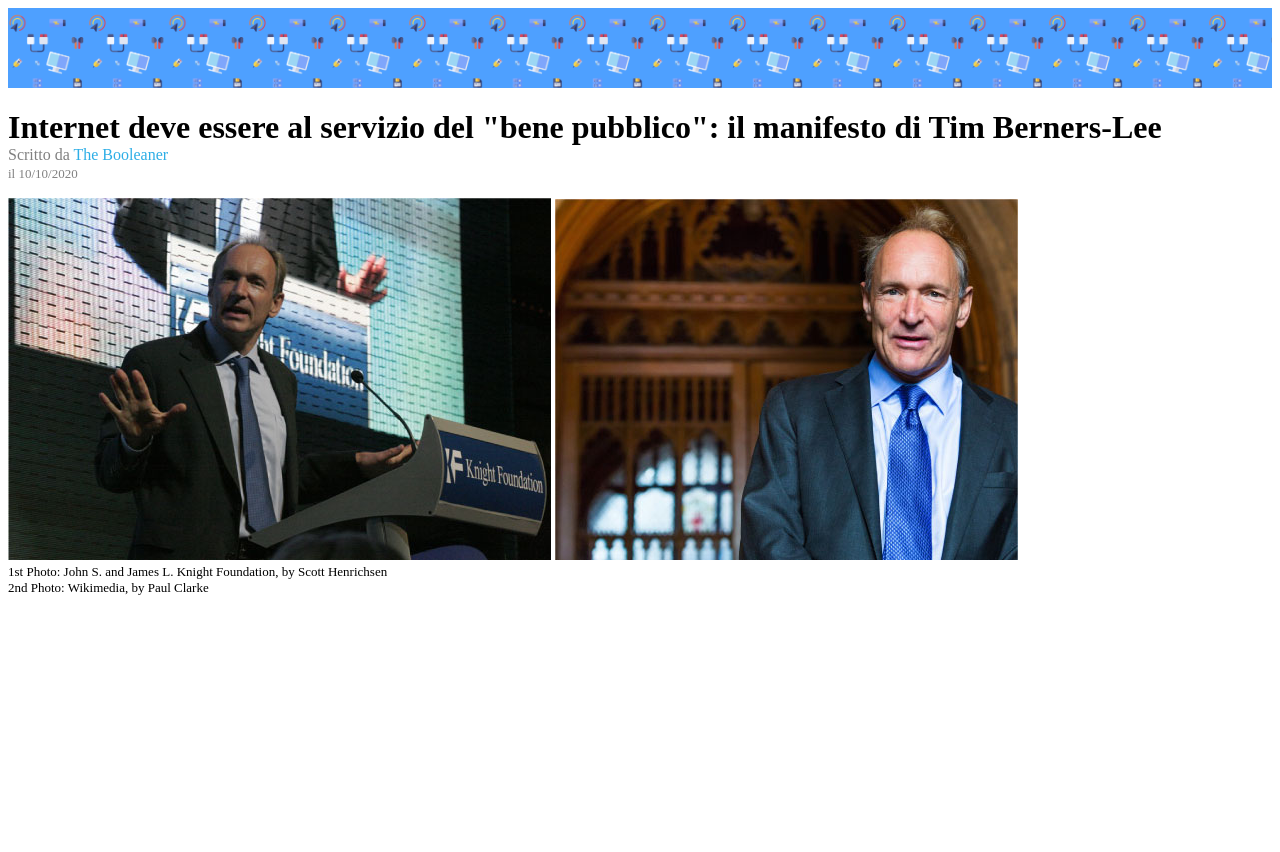
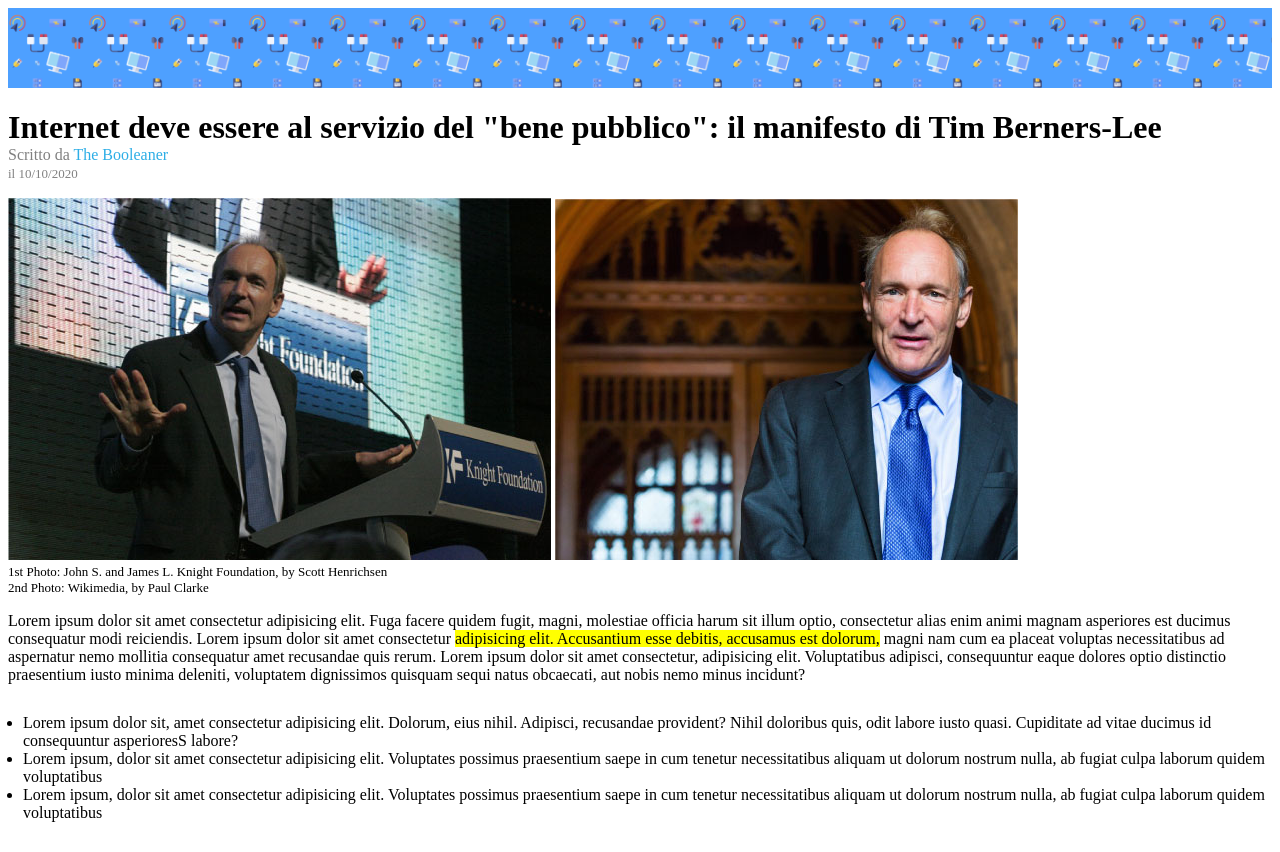
Before and after one commit to gianmarcocilia/html-css-booleaner, a plain HTML site: page index.html in a window 1280 px wide. Before the commit the page ends 800 px from the top, so only its background shows below. Drawn offline with Linux system fonts and the light colour scheme.

Commit message:
add: unordered list

```diff
--- a/css/style.css
+++ b/css/style.css
@@ -14,7 +14,6 @@
     margin-bottom: 0;
 }
 
-
 .writer {
     margin-top: 0;
     color: rgb(128 128 128);;
@@ -28,3 +27,13 @@
     margin-top: 0;
     font-size: small;
 }
+
+.color-paragraph{
+    background-color: yellow;
+}
+
+.various-lorem{
+    padding-inline-start: 15px;
+    margin-top: 30px;
+    margin-bottom: 30px;
+}
--- a/index.html
+++ b/index.html
@@ -25,9 +25,16 @@
         <div>
             <img src="img/tim-1.jpg" alt="foto di Tim Berners-Lee">
             <img src="img/tim-2.jpg" alt="foto di Tim Berners-Lee">
-            <p class="small-text no-margin">1st Photo: John S. and James L. Knight Foundation, by Scott Henrichsen <br>2nd Photo: Wikimedia, by Paul Clarke</p>
+            <p class="small-text">1st Photo: John S. and James L. Knight Foundation, by Scott Henrichsen <br>2nd Photo: Wikimedia, by Paul Clarke</p>
+        </div>
+        <p>Lorem ipsum dolor sit amet consectetur adipisicing elit. Fuga facere quidem fugit, magni, molestiae officia harum sit illum optio, consectetur alias enim animi magnam asperiores est ducimus consequatur modi reiciendis. Lorem ipsum dolor sit amet consectetur <span class="color-paragraph">adipisicing elit. Accusantium esse debitis, accusamus est dolorum,</span> magni nam cum ea placeat voluptas necessitatibus ad aspernatur nemo mollitia consequatur amet recusandae quis rerum. Lorem ipsum dolor sit amet consectetur, adipisicing elit. Voluptatibus adipisci, consequuntur eaque dolores optio distinctio praesentium iusto minima deleniti, voluptatem dignissimos quisquam sequi natus obcaecati, aut nobis nemo minus incidunt?</p>
 
-        </div>
+        <!-- lista non numerata -->
+        <ul class="various-lorem">
+            <li>Lorem ipsum dolor sit, amet consectetur adipisicing elit. Dolorum, eius nihil. Adipisci, recusandae provident? Nihil doloribus quis, odit labore iusto quasi. Cupiditate ad vitae ducimus id consequuntur asperioresS labore?</li>
+            <li>Lorem ipsum, dolor sit amet consectetur adipisicing elit. Voluptates possimus praesentium saepe in cum tenetur necessitatibus aliquam ut dolorum nostrum nulla, ab fugiat culpa laborum quidem voluptatibus </li>
+            <li>Lorem ipsum, dolor sit amet consectetur adipisicing elit. Voluptates possimus praesentium saepe in cum tenetur necessitatibus aliquam ut dolorum nostrum nulla, ab fugiat culpa laborum quidem voluptatibus </li>
+        </ul>
     </main>
     <!-- /Main -->
 
```
